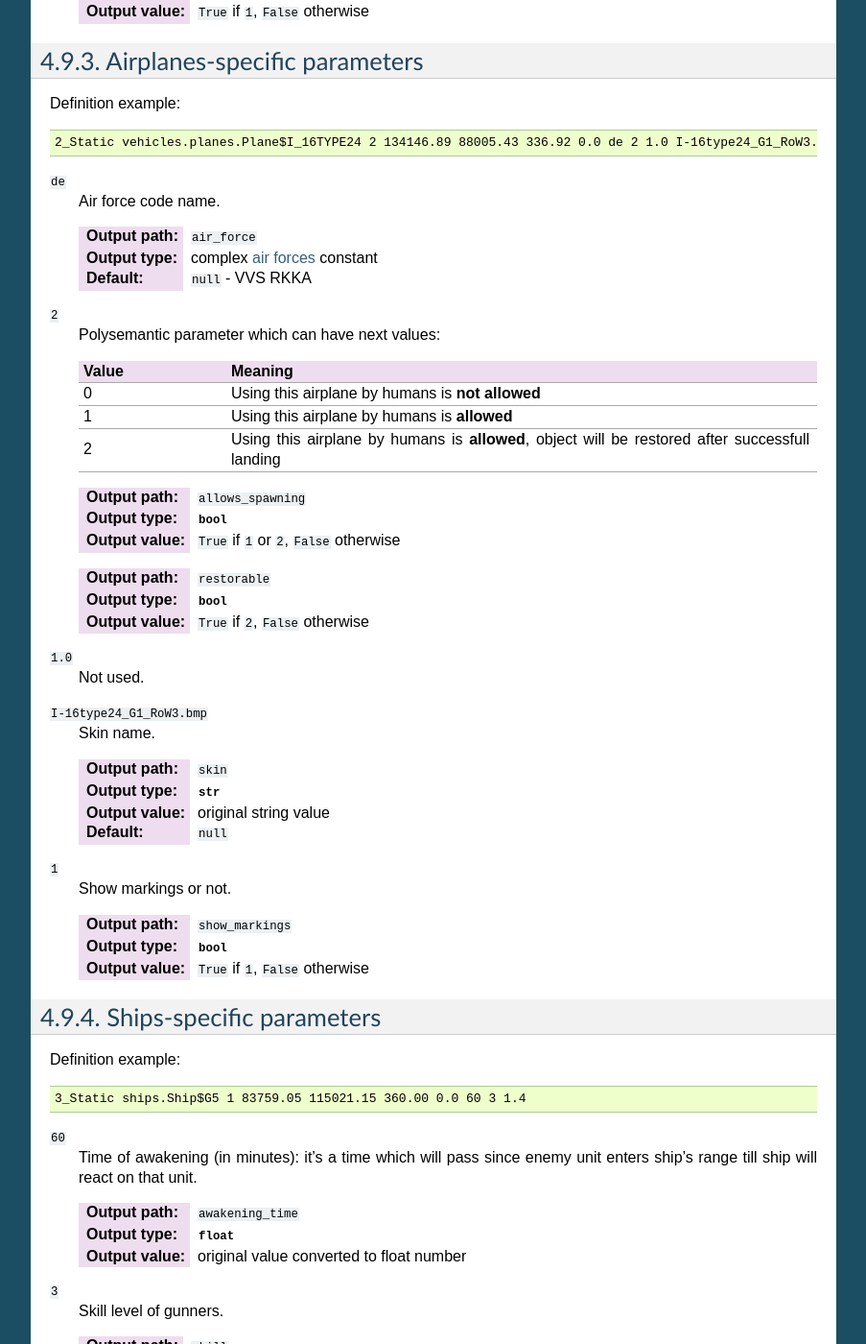
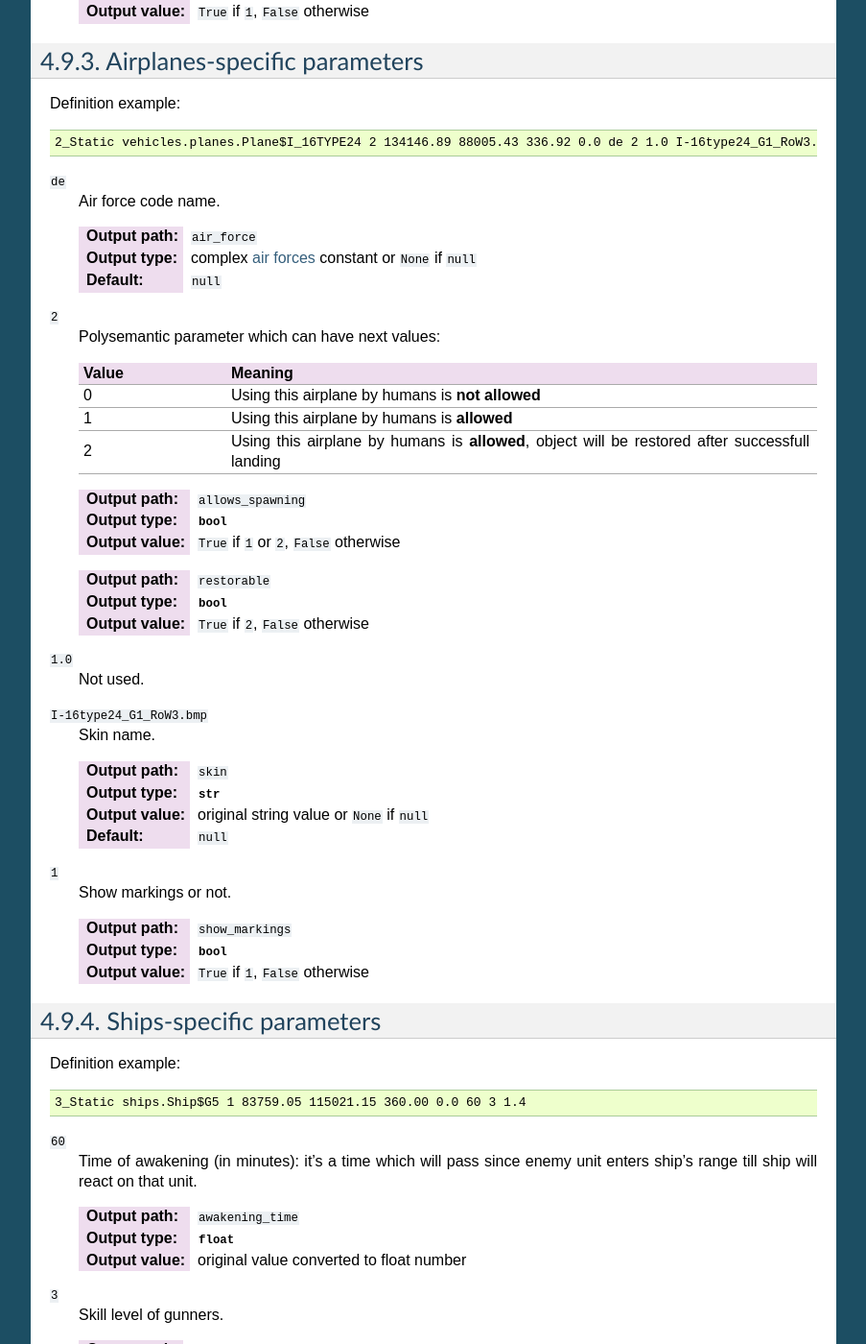
Before and after one commit to IL2HorusTeam/il2fb-mission-parser, a Sphinx documentation site: the page built from docs/parsers/nstationary.rst, in a window 1280 px wide and 1400 px high, scrolled down 3299 px. Shown: the whole window at 96% size, without its empty margins (248-1151 px from the left). Built offline with Sphinx 7.4.7, drawn with Linux system fonts in a browser that asks for light colours.

Commit message:
fix getting air force for stationary air craft

```diff
--- a/docs/parsers/nstationary.rst
+++ b/docs/parsers/nstationary.rst
@@ -203,8 +203,8 @@ Definition example::
   Air force code name.
 
   :Output path: ``air_force``
-  :Output type: complex `air forces`_ constant
-  :Default: ``null`` - VVS RKKA
+  :Output type: complex `air forces`_ constant  or ``None`` if ``null``
+  :Default: ``null``
 
 ``2``
   Polysemantic parameter which can have next values:
@@ -243,7 +243,7 @@ Definition example::
 
   :Output path: ``skin``
   :Output type: :class:`str`
-  :Output value: original string value
+  :Output value: original string value or ``None`` if ``null``
   :Default: ``null``
 
 ``1``
```
Also changed, not shown: 2 other files.
